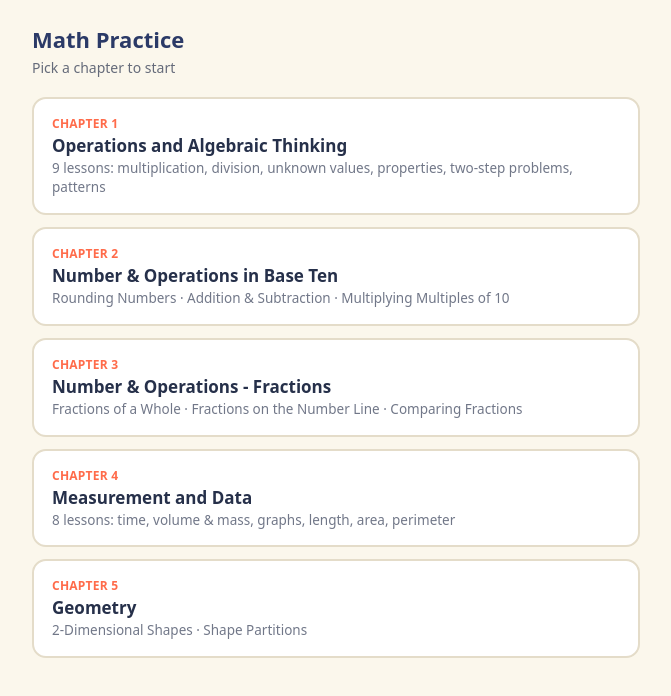
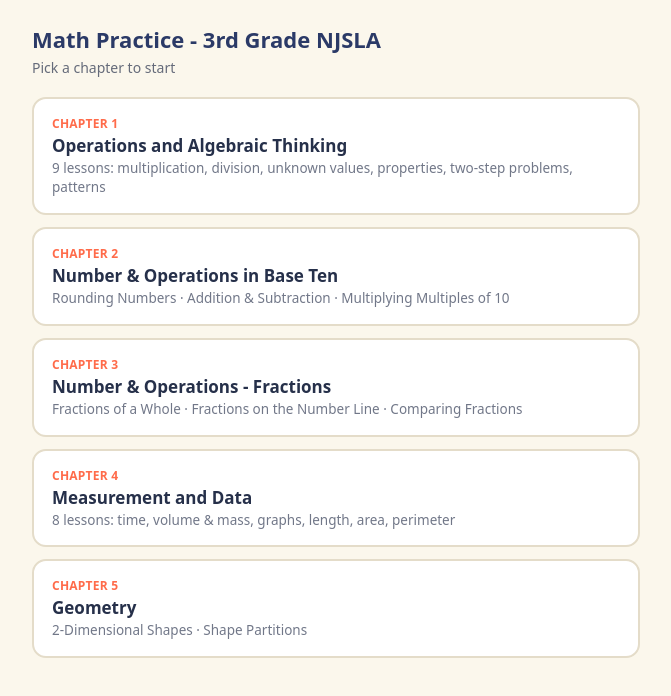
Before and after one commit to kevintam37/math-practice, a plain HTML site: page index.html in a window 1280 px wide. Shown: the whole page, without its empty margins (304-975 px from the left). Drawn offline with Linux system fonts and the light colour scheme.

Commit message:
Update index.html

```diff
--- a/index.html
+++ b/index.html
@@ -2,7 +2,7 @@
 <html lang="en"><head>
 <meta charset="UTF-8">
 <meta name="viewport" content="width=device-width, initial-scale=1, viewport-fit=cover">
-<title>Math Practice - 3rd Grade NJSLA</title>
+<title>Math Practice</title>
 <style>
 :root{--bg:#FBF7EC;--ink:#26304A;--card:#fff;--line:#E4DCC9;--indigo:#2B3A67;--coral:#FF6B4A;--teal:#2A9D8F;padding-top:env(safe-area-inset-top,0);padding-bottom:env(safe-area-inset-bottom,0)}
 @media(prefers-color-scheme:dark){:root{--bg:#1D2233;--ink:#F1ECDD;--card:#262B40;--line:#3A4159;--indigo:#F4C95D}}
@@ -17,7 +17,7 @@
 a.card small{font-weight:400;opacity:.65;font-size:13.5px;line-height:1.4}
 a.card span.ch{font-size:12px;font-weight:700;color:var(--coral);letter-spacing:.02em}
 </style></head><body><div class="wrap">
-<h1>Math Practice</h1>
+<h1>Math Practice - 3rd Grade NJSLA</h1>
 <p class="sub">Pick a chapter to start</p>
 <div class="list">
   <a class="card" href="chapter1.html">
```
